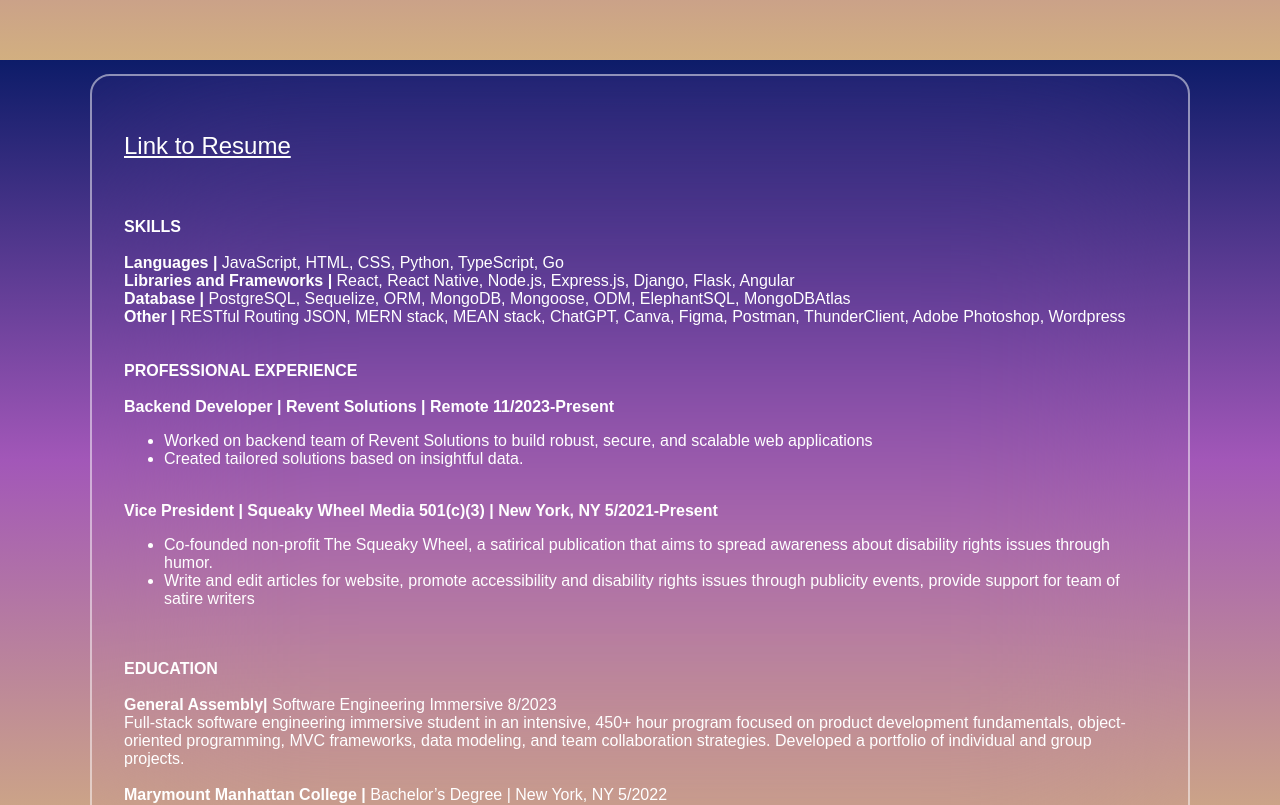
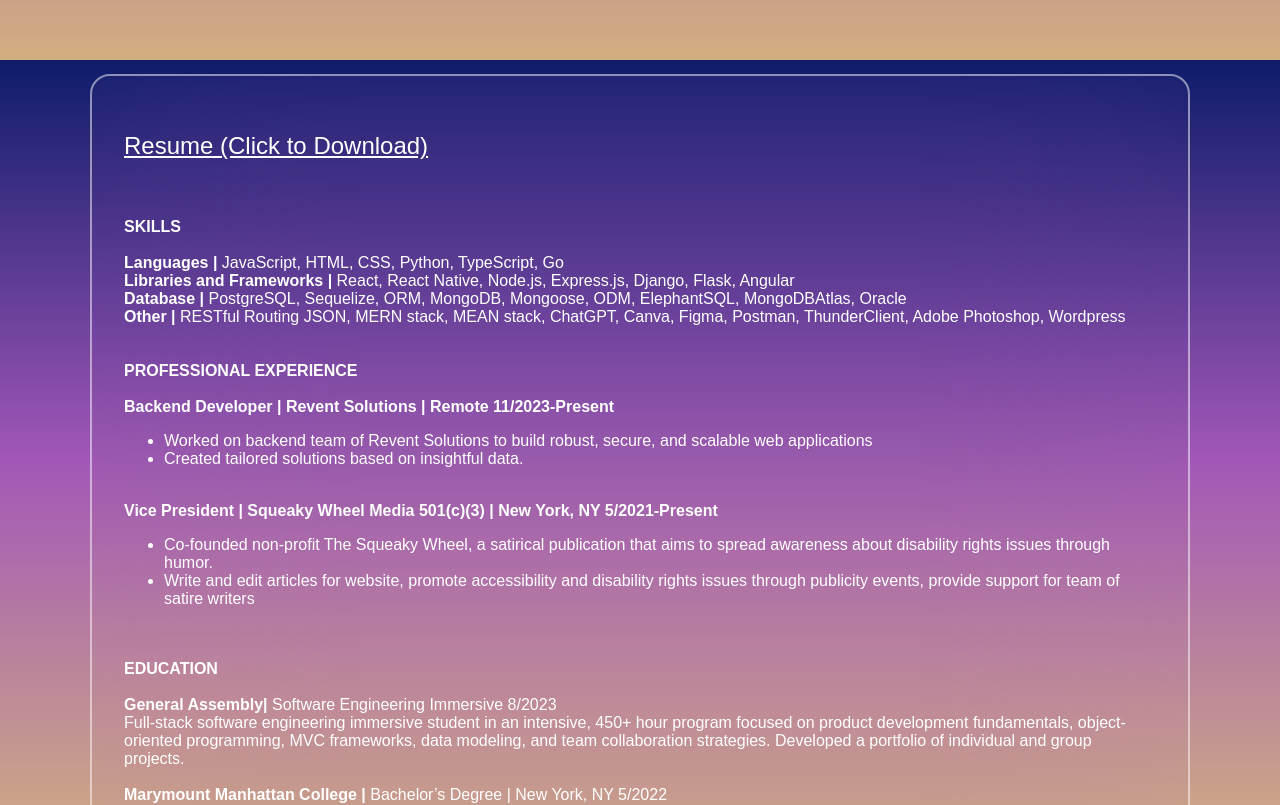
Before and after one commit to mcamilletti1/Margaret-Camilletti-Portfolio, a React (Vite) app in the folder Margaret-Camilletti-Portfolio/: page / in a window 1280 px wide. Shown: the part 1540-2345 px from the top of the page. Built offline with nearby package versions, Linux system fonts and the light colour scheme; a web font is replaced by a local one.

Commit message:
updated css

```diff
--- a/Margaret-Camilletti-Portfolio/src/App.css
+++ b/Margaret-Camilletti-Portfolio/src/App.css
@@ -122,7 +122,7 @@ footer {
 
 
 .resume-links {
-  color: #2585A5;
+  color: white;
 }
 
 #resume-links:hover {
--- a/Margaret-Camilletti-Portfolio/src/components/Resume.jsx
+++ b/Margaret-Camilletti-Portfolio/src/components/Resume.jsx
@@ -3,12 +3,12 @@
 const Resume = () => {
     return (
         <section id="resume">
-            <a className="resume-links" id="open-resume" href="https://docs.google.com/document/d/1h6uCClB465Wmb6NCpRFIqEmKK_jax3MuAEbS4NlPcFs/edit?usp=sharing" rel="noopener noreferrer" target="_blank"><h3>Link to Resume</h3></a><br></br>
+            <a className="resume-links" id="open-resume" href="https://docs.google.com/document/d/1h6uCClB465Wmb6NCpRFIqEmKK_jax3MuAEbS4NlPcFs/edit?usp=sharing" rel="noopener noreferrer" target="_blank"><h3>Resume (Click to Download)</h3></a><br></br>
  <p>
 <strong>SKILLS<br></br><br></br>
 Languages |</strong> JavaScript, HTML, CSS, Python, TypeScript, Go<br></br>
 <strong>Libraries and Frameworks |</strong> React, React Native, Node.js, Express.js, Django, Flask, Angular<br></br>
-<strong>Database |</strong> PostgreSQL, Sequelize, ORM, MongoDB, Mongoose, ODM, ElephantSQL, MongoDBAtlas<br></br>
+<strong>Database |</strong> PostgreSQL, Sequelize, ORM, MongoDB, Mongoose, ODM, ElephantSQL, MongoDBAtlas, Oracle<br></br>
 <strong>Other |</strong> RESTful Routing JSON, MERN stack, MEAN stack, ChatGPT, Canva, Figma, Postman, ThunderClient, Adobe Photoshop, Wordpress<br></br><br></br><br></br>
 
 
```
